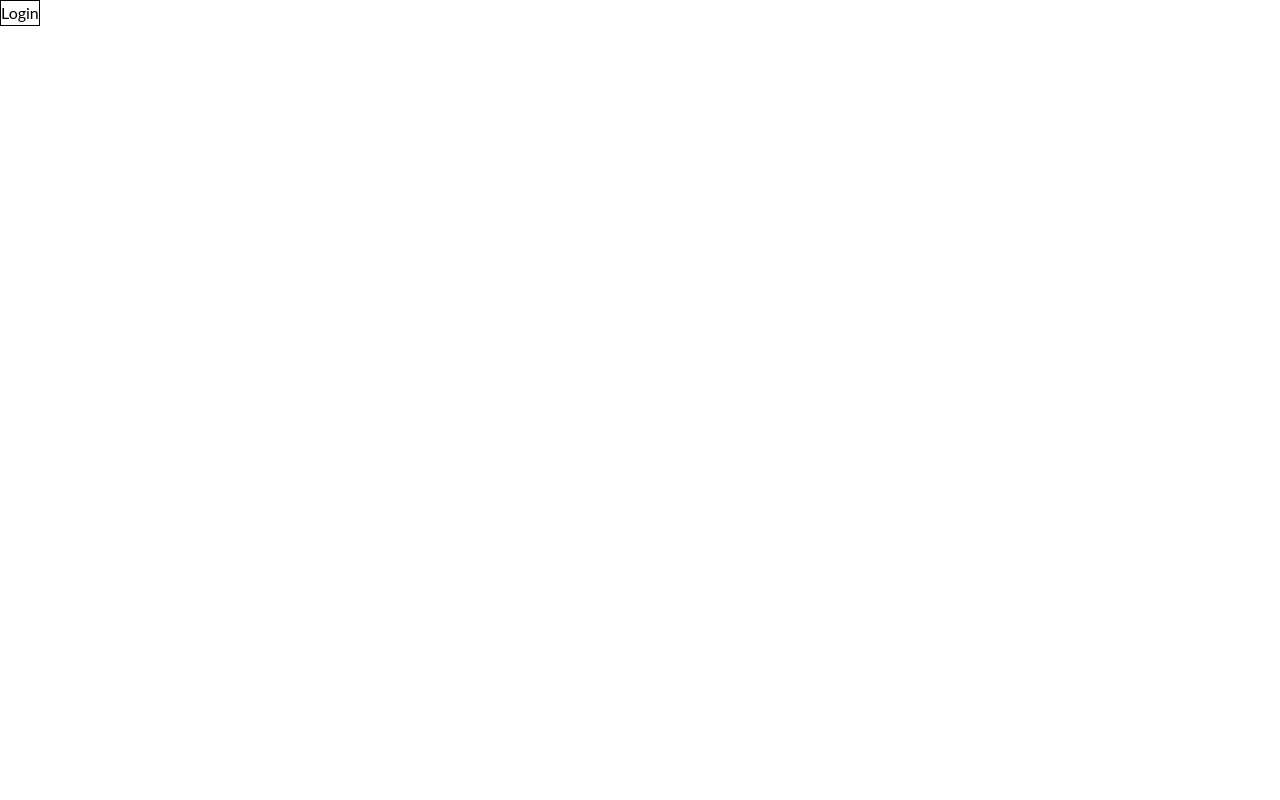
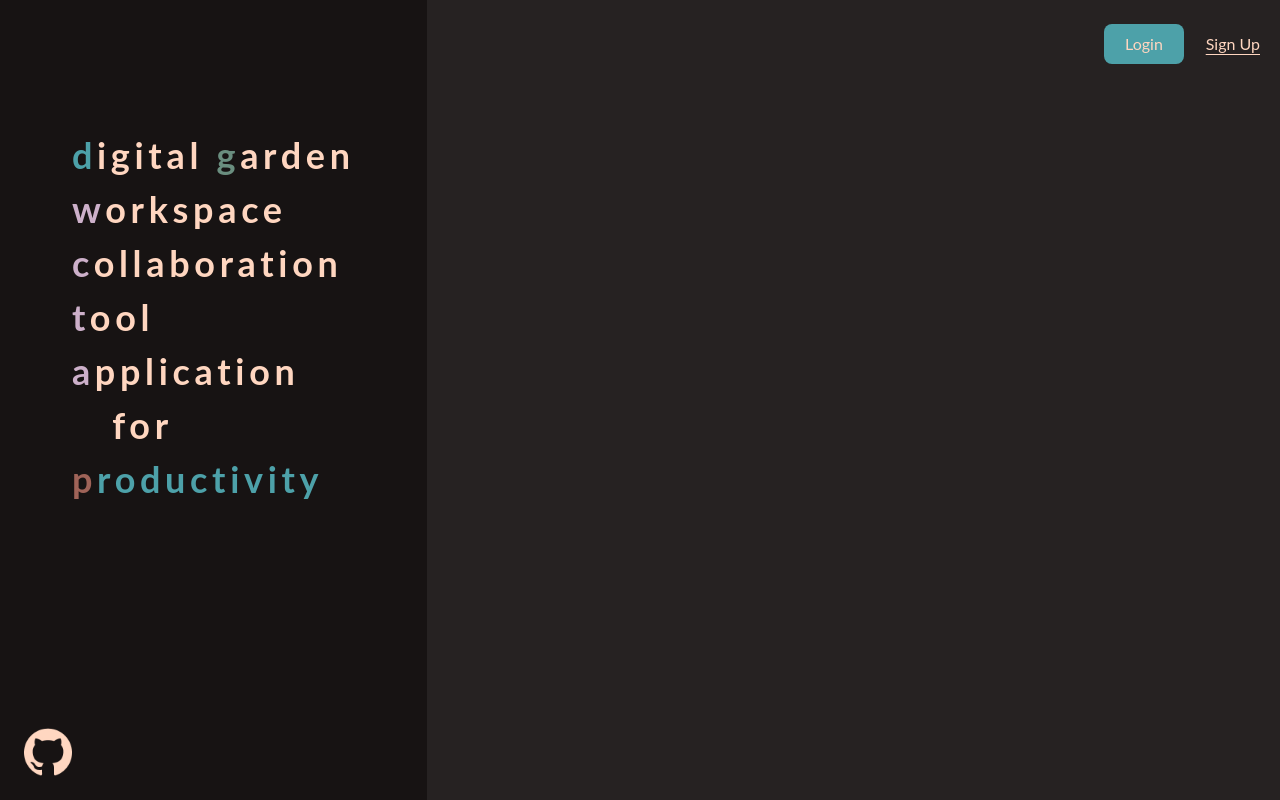
Before and after one commit to TheRoyalTea/Digital-Garden-Workspace-Collaboration-Tool-Application-For-Productivity, a React (Vite) app: page / in a window 1280 px wide. Built offline with nearby package versions, Linux system fonts and the light colour scheme.

Commit message:
Colors and classes tweaks, landing page header

```diff
--- a/src/components/Menubar.tsx
+++ b/src/components/Menubar.tsx
@@ -15,7 +15,7 @@ export const Menubar = () => {
           {"{ option }"}
         </div>
         <div className="flex justify-center items-center ml-[58%]">
-          <button className="h-12 w-20 bg-blue rounded-xl text-cream">
+          <button className="button-blue">
             Share
           </button>
         </div>
--- a/src/index.css
+++ b/src/index.css
@@ -2,10 +2,16 @@
 @tailwind components;
 @tailwind utilities;
 
-@import url('https://fonts.googleapis.com/css2?family=Lato:wght@300;400;700;900&display=swap');
+@import url("https://fonts.googleapis.com/css2?family=Lato:wght@300;400;500;600;700;800;900&display=swap");
 
 body {
   margin: 0;
-  font-family: 'Lato', sans-serif;
+  font-family: "Lato", sans-serif;
   font-weight: 400;
 }
+
+@layer components {
+  .button-blue {
+    @apply h-10 w-20 bg-blue rounded-lg text-cream;
+  }
+}
--- a/src/pages/LandingPage.tsx
+++ b/src/pages/LandingPage.tsx
@@ -1,13 +1,40 @@
+import GitHubLogo from "../assets/github-logo.png";
+
 type Props = {
   setIsLoggedIn: (isLoggedIn: boolean) => void;
-}
+};
 
-const LandingPage = ({setIsLoggedIn}: Props) => {
+const LandingPage = ({ setIsLoggedIn }: Props) => {
   return (
-    <>
-        <button className="border" onClick={() => setIsLoggedIn(true)}>Login</button>
-    </>
-  )
-}
+    <div className="bg-dark-jet h-screen w-full">
+      <button
+        className="button-blue absolute right-24 top-6 "
+        onClick={() => setIsLoggedIn(true)}
+      >
+        Login
+      </button>
+      <button className="absolute text-cream underline underline-offset-4 top-8 right-5">Sign Up</button>
+      <div className="bg-[#171313] flex flex-col items-center h-screen w-4/12">
+        <h1 className="text-cream font-bold text-4xl tracking-[0.13em] leading-normal mt-32">
+          <span className="text-blue">d</span>igital&nbsp;
+          <span className="text-green">g</span>arden<br></br>
+          <span className="text-pink">w</span>orkspace<br></br>
+          <span className="text-pink">c</span>ollaboration<br></br>
+          <span className="text-pink">t</span>ool<br></br>
+          <span className="text-pink">a</span>pplication<br></br>
+          &nbsp;&nbsp;&nbsp;for<br></br>
+          <span className="text-red">p</span>
+          <span className="text-blue">roductivity</span>
+        </h1>
+      </div>
+      <a href="https://github.com/TheRoyalTea/Digital-Garden-Workspace-Collaboration-Tool-Application-For-Productivity">
+        <img
+          src={GitHubLogo}
+          className="absolute h-12 w-12 bottom-6 left-6"
+        ></img>
+      </a>
+    </div>
+  );
+};
 
 export default LandingPage;
--- a/tailwind.config.cjs
+++ b/tailwind.config.cjs
@@ -7,10 +7,12 @@ module.exports = {
   theme: {
     colors: {
       "jet": "#343030",
+      "dark-jet": "#262222",
       "cream": "#FFD6C0",
       "blue": "#4DA1A9",
-      "red": "#AD5D4E",
+      "red": "#9F6358",
       "green": "#6A8E7F",
+      "pink": "#CDB0CA",
     }
   },
   plugins: [],
```
Also changed, not shown: src/assets/github-logo.png (added).
